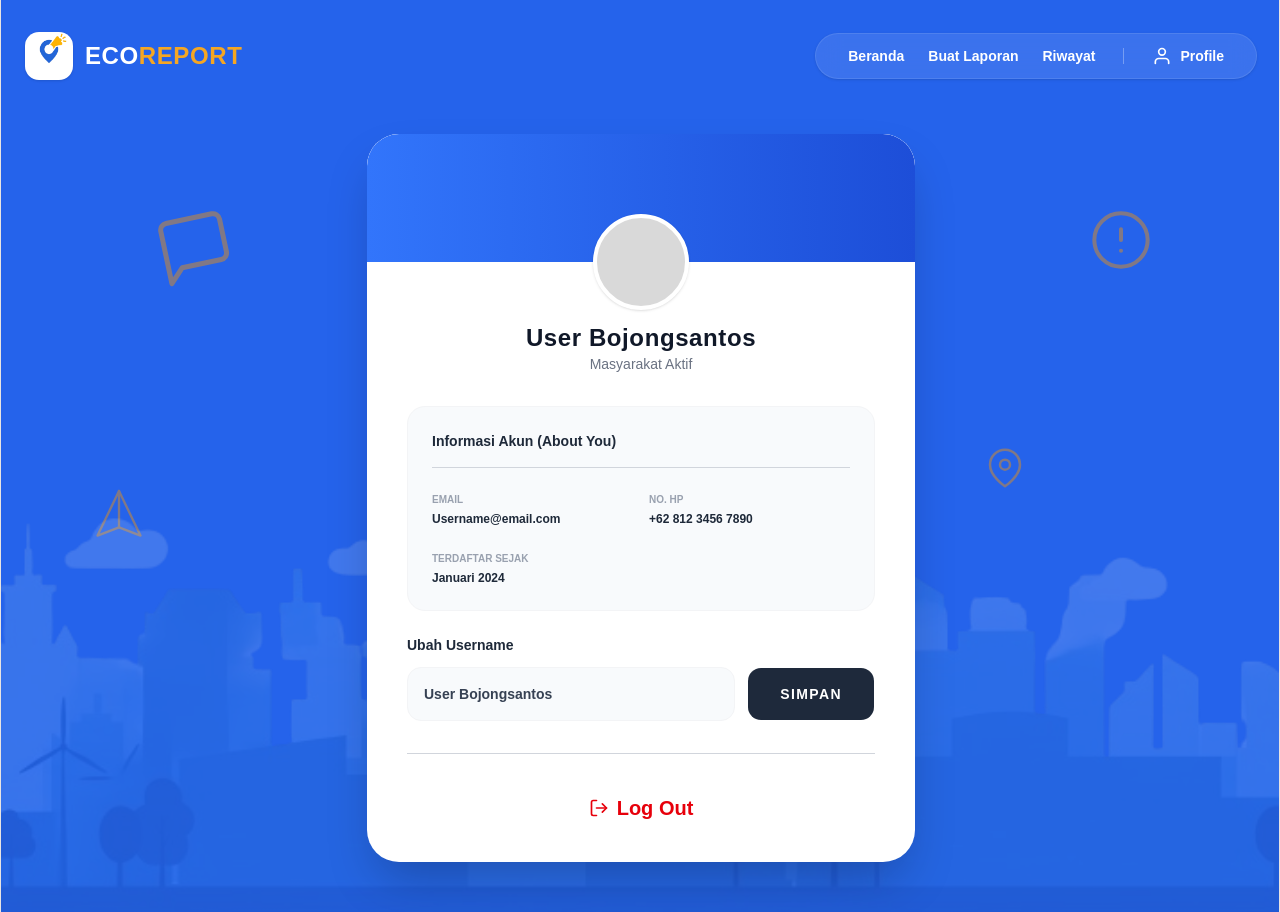
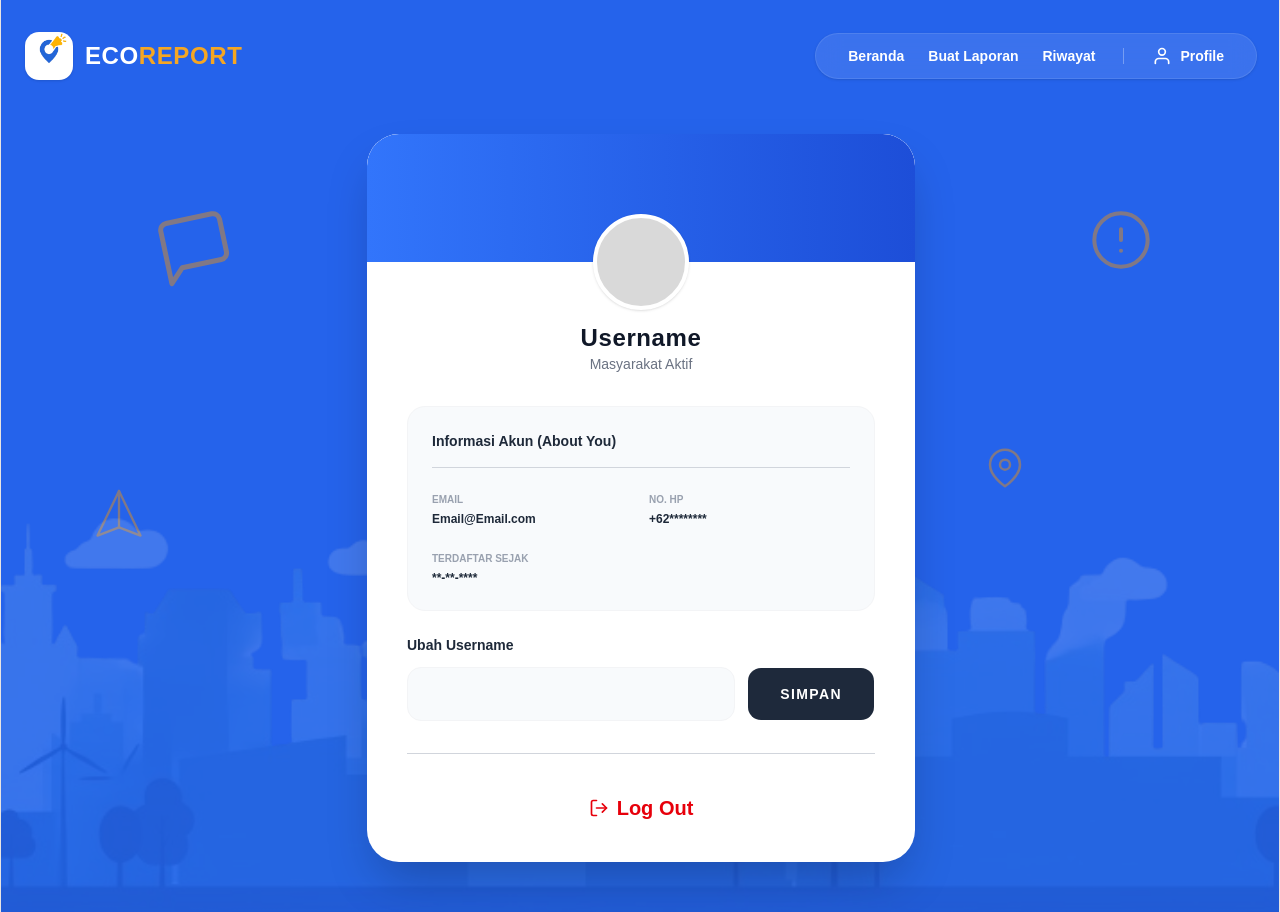
Before and after one commit to EiRuMF/EcoReport, a React (Vite) app: page /profil in a window 1280 px wide. Built offline with nearby package versions, Linux system fonts and the light colour scheme; no server answers.

Commit message:
konek question dan profile dengan BE, merapihkan halaman profile

```diff
--- a/src/pages/LandingPages/Question.jsx
+++ b/src/pages/LandingPages/Question.jsx
@@ -1,7 +1,53 @@
+import { useState } from "react";
 import React from "react";
 import { Button } from "@/components/ui/button";
 
 const Contact = () => {
+  // menampung form
+  const [formData, setFormData] = useState({
+    fullName: "",
+    email: "",
+    question: "",
+  });
+  // loading
+  const [isLoading, setIsLoading] = useState(false);
+  // perubahan mengetik
+  const handleChange = (e) => {
+    setFormData({
+      ...formData,
+      [e.target.name]: e.target.value,
+    });
+  };
+
+  // mengirim ke BE
+  const handleSubmit = async (e) => {
+    e.preventDefault();
+    setIsLoading(true);
+
+    try {
+      const response = await fetch("http://localhost:8000/api/question", {
+        method: "POST",
+        headers: {
+          "Content-Type": "application/json",
+        },
+        body: JSON.stringify(formData),
+      });
+
+      if (response.ok) {
+        alert("Pertanyaan berhasil dikirim!");
+        // reset form
+        setFormData({ fullName: "", email: "", question: "" });
+      } else {
+        alert("Gagal mengirim pertanyaan. Coba lagi.");
+      }
+    } catch (error) {
+      console.error("Error submitting form:", error);
+      alert("Terjadi kesalahan jaringan.");
+    } finally {
+      setIsLoading(false);
+    }
+  };
+
   return (
     <section className="relative w-full min-h-[80vh] flex flex-col items-center justify-center py-24 px-6 overflow-hidden">
       <div className="relative z-10 flex flex-col items-center w-full max-w-4xl mx-auto">
@@ -15,32 +61,54 @@ const Contact = () => {
           KAMI SIAP MEMBANTU <br /> SETIAP SAAT
         </h2>
 
-        <div className="bg-white w-full max-w-3xl rounded-[32px] p-8 md:p-12 shadow-2xl flex flex-col gap-6">
+        <form
+          onSubmit={handleSubmit}
+          className="bg-white w-full max-w-3xl rounded-[32px] p-8 md:p-12 shadow-2xl flex flex-col gap-6"
+        >
           {/* Nama */}
           <input
             type="text"
+            name="fullName"
+            value={formData.fullName}
+            onChange={handleChange}
             placeholder="Nama Anda"
+            required
+            minLength={3}
             className="w-full border-2 border-gray-100 rounded-xl px-5 py-4 text-sm md:text-base font-bold text-gray-700 placeholder-gray-400 focus:outline-none focus:border-blue-500 transition-colors font-sans"
           />
 
           <input
             type="email"
+            name="email"
+            value={formData.email}
+            onChange={handleChange}
             placeholder="Email Anda"
             className="w-full border-2 border-gray-100 rounded-xl px-5 py-4 text-sm md:text-base font-bold text-gray-700 placeholder-gray-400 focus:outline-none focus:border-blue-500 transition-colors font-sans"
           />
 
           {/* Pertanyaan */}
           <textarea
+            name="question"
+            value={formData.question}
+            onChange={handleChange}
             placeholder="Pertanyaan Anda"
             rows="5"
+            required
+            minLength={10}
             className="w-full border-2 border-gray-100 rounded-xl px-5 py-4 text-sm md:text-base font-bold text-gray-700 placeholder-gray-400 focus:outline-none focus:border-blue-500 transition-colors font-sans resize-none"
           ></textarea>
 
           {/* Tombol Kirim */}
-          <Button className="w-full bg-[#2563EB] hover:bg-blue-700 text-white font-bold py-7 rounded-xl text-lg transition-colors shadow-md mt-2 font-sans tracking-normal">
-            Kirim Pertanyaan
+          <Button
+            type="submit"
+            disabled={isLoading}
+            className={`w-full bg-[#2563EB] hover:bg-blue-700 text-white font-bold py-7 rounded-xl text-lg transition-colors shadow-md mt-2 font-sans tracking-normal ${
+              isLoading ? "bg-gray-400" : "bg-[#2563EB] hover:bg-blue-700"
+            }`}
+          >
+            {isLoading ? "Mengirim..." : "Kirim Pertanyaan"}
           </Button>
-        </div>
+        </form>
       </div>
     </section>
   );
--- /dev/null
+++ b/src/pages/Profile/AccountInfo.jsx
@@ -0,0 +1,28 @@
+import React from "react";
+
+const AccountInfo = ({ email, phone, joinedAt }) => {
+  return (
+    <div className="bg-[#F8FAFC] rounded-2xl p-6 border border-gray-100 w-full">
+      <h3 className="text-sm font-extrabold text-gray-800 mb-4">
+        Informasi Akun (About You)
+      </h3>
+      <hr className="border-gray-300 my-2 pb-2 pt-2" />
+      <div className="grid grid-cols-2 gap-y-6 gap-x-4">
+        <div className="flex flex-col items-start text-left">
+          <p className="text-[10px] text-gray-400 font-bold uppercase mb-1">Email</p>
+          <p className="text-xs font-bold text-gray-800">{email}</p>
+        </div>
+        <div className="flex flex-col items-start text-left">
+          <p className="text-[10px] text-gray-400 font-bold uppercase mb-1">No. HP</p>
+          <p className="text-xs font-bold text-gray-800">{phone}</p>
+        </div>
+        <div className="col-span-2 flex flex-col items-start text-left">
+          <p className="text-[10px] text-gray-400 font-bold uppercase mb-1">Terdaftar Sejak</p>
+          <p className="text-xs font-bold text-gray-800">{joinedAt}</p>
+        </div>
+      </div>
+    </div>
+  );
+};
+
+export default AccountInfo;
--- /dev/null
+++ b/src/pages/Profile/EditProfile.jsx
@@ -0,0 +1,31 @@
+import React from "react";
+import { Button } from "@/components/ui/button";
+
+const EditProfile = ({ editName, setEditName, handleUpdateProfile, isSaving, isLoading }) => {
+  return (
+    <div className="w-full text-left">
+      <h3 className="text-sm font-extrabold text-gray-800 mb-3">
+        Ubah Username
+      </h3>
+      <div className="flex gap-3">
+        <input
+          type="text"
+          value={editName}
+          onChange={(e) => setEditName(e.target.value)}
+          className="flex-1 bg-[#F8FAFC] border border-gray-100 rounded-xl px-4 py-4 text-sm font-bold text-gray-700 focus:outline-none focus:border-blue-500 transition-colors text-left"
+        />
+        <Button
+          onClick={handleUpdateProfile}
+          disabled={isSaving || isLoading}
+          className={`text-white font-bold py-6.5 px-8 rounded-xl text-sm transition-colors ${
+            isSaving ? "bg-gray-400" : "bg-[#1E293B] hover:bg-black"
+          }`}
+        >
+          {isSaving ? "Menyimpan..." : "Simpan"}
+        </Button>
+      </div>
+    </div>
+  );
+};
+
+export default EditProfile;
--- /dev/null
+++ b/src/pages/Profile/ProfileHeader.jsx
@@ -0,0 +1,18 @@
+import React from "react";
+
+const ProfileHeader = ({ fullName, isLoading }) => {
+  return (
+    <>
+      <div className="w-full h-32 bg-linear-to-r from-[#3275fb] to-[#1D4ED8] rounded-t-[32px]"></div>
+      <div className="relative w-24 h-24 bg-[#D9D9D9] rounded-full border-4 border-white -mt-12 mb-3 shadow-sm z-10"></div>
+      <h2 className="text-2xl font-black text-gray-900 tracking-wide text-center">
+        {isLoading ? "Memuat..." : fullName}
+      </h2>
+      <p className="text-gray-500 text-sm font-medium mb-8 text-center">
+        Masyarakat Aktif
+      </p>
+    </>
+  );
+};
+
+export default ProfileHeader;
--- a/src/pages/Profile/ProfilePage.jsx
+++ b/src/pages/Profile/ProfilePage.jsx
@@ -1,79 +1,134 @@
-import React from "react";
+import React, { useState, useEffect } from "react";
 import { FiLogOut } from "react-icons/fi";
 import Backgroundshort from "@/components/backgroundshort.jsx";
-import { Button } from "@/components/ui/button";
+import ProfileHeader from "./ProfileHeader";
+import AccountInfo from "./AccountInfo";
+import EditProfile from "./EditProfile";
 
 const ProfilePage = () => {
+  // data profil
+  const [profile, setProfile] = useState({
+    fullName: "Username",
+    email: "Email@Email.com",
+    phone: "+62********",
+    joinedAt: "**-**-****",
+  });
+
+  // input ubah data
+  const [editName, setEditName] = useState("");
+  const [isLoading, setIsLoading] = useState(true);
+  const [isSaving, setIsSaving] = useState(false);
+
+  // GET Profile
+  useEffect(() => {
+    const fetchProfile = async () => {
+      try {
+        const token = localStorage.getItem("token");
+        const response = await fetch("http://localhost:8000/api/profile", {
+          method: "GET",
+          headers: {
+            Authorization: `Bearer ${token}`,
+            "Content-Type": "application/json",
+          },
+        });
+
+        if (response.ok) {
+          const data = await response.json();
+          setProfile({
+            fullName: data.fullName || "User Tidak Diketahui",
+            email: data.email || "email@tidakditemukan.com",
+            phone: data.phone || "Tidak ada nomor",
+            joinedAt: data.createdAt
+              ? new Date(data.createdAt).toLocaleDateString("id-ID", {
+                  month: "long",
+                  year: "numeric",
+                })
+              : "Tidak diketahui",
+          });
+          setEditName(data.fullName || "");
+        } else {
+          console.error("Gagal mengambil data profil. Token mungkin kedaluwarsa.");
+        }
+      } catch (error) {
+        console.error("Error fetching profile:", error);
+      } finally {
+        setIsLoading(false);
+      }
+    };
+
+    fetchProfile();
+  }, []);
+
+  // PUT Profile
+  const handleUpdateProfile = async () => {
+    if (!editName.trim()) return alert("Username tidak boleh kosong!");
+
+    setIsSaving(true);
+    try {
+      const token = localStorage.getItem("token");
+      const response = await fetch("http://localhost:8000/api/profile", {
+        method: "PUT",
+        headers: {
+          Authorization: `Bearer ${token}`,
+          "Content-Type": "application/json",
+        },
+        body: JSON.stringify({
+          fullName: editName,
+        }),
+      });
+
+      if (response.ok) {
+        alert("Profil berhasil diperbarui!");
+        setProfile((prev) => ({ ...prev, fullName: editName }));
+      } else {
+        alert("Gagal memperbarui profil. Cek kembali koneksi atau format data.");
+      }
+    } catch (error) {
+      console.error("Error updating profile:", error);
+      alert("Terjadi kesalahan jaringan.");
+    } finally {
+      setIsSaving(false);
+    }
+  };
+
+  // Logout
+  const handleLogout = () => {
+    localStorage.removeItem("token");
+    window.location.href = "/login";
+  };
+
   return (
     <div className="relative min-h-screen w-full flex items-center justify-center pt-5 pb-12 px-6">
       <Backgroundshort />
 
       <div className="relative z-10 w-full max-w-137 bg-white rounded-[32px] shadow-2xl overflow-hidden flex flex-col items-center border-0">
-        <div className="w-full h-32 bg-linear-to-r from-[#3275fb] to-[#1D4ED8] rounded-t-[32px]"></div>
 
-        <div className="relative w-24 h-24 bg-[#D9D9D9] rounded-full border-4 border-white -mt-12 mb-3 shadow-sm z-10"></div>
-
-        <h2 className="text-2xl font-black text-gray-900 tracking-wide text-center">
-          User Bojongsantos
-        </h2>
-        <p className="text-gray-500 text-sm font-medium mb-8 text-center">
-          Masyarakat Aktif
-        </p>
+        {/* Header Profile */}
+        <ProfileHeader fullName={profile.fullName} isLoading={isLoading} />
 
         <div className="w-full px-8 md:px-10 pb-8 flex flex-col gap-6 text-left">
-          <div className="bg-[#F8FAFC] rounded-2xl p-6 border border-gray-100 w-full">
-            <h3 className="text-sm font-extrabold text-gray-800 mb-4">
-              Informasi Akun (About You)
-            </h3>
 
-            <hr className="border-gray-300 my-2 pb-2 pt-2" />
+          <AccountInfo
+            email={profile.email}
+            phone={profile.phone}
+            joinedAt={profile.joinedAt}
+          />
 
-            <div className="grid grid-cols-2 gap-y-6 gap-x-4">
-              <div className="flex flex-col items-start text-left">
-                <p className="text-[10px] text-gray-400 font-bold uppercase mb-1">
-                  Email
-                </p>
-                <p className="text-xs font-bold text-gray-800">
-                  Username@email.com
-                </p>
-              </div>
-              <div className="flex flex-col items-start text-left">
-                <p className="text-[10px] text-gray-400 font-bold uppercase mb-1">
-                  No. HP
-                </p>
-                <p className="text-xs font-bold text-gray-800">
-                  +62 812 3456 7890
-                </p>
-              </div>
-              <div className="col-span-2 flex flex-col items-start text-left">
-                <p className="text-[10px] text-gray-400 font-bold uppercase mb-1">
-                  Terdaftar Sejak
-                </p>
-                <p className="text-xs font-bold text-gray-800">Januari 2024</p>
-              </div>
-            </div>
-          </div>
-
-          <div className="w-full text-left">
-            <h3 className="text-sm font-extrabold text-gray-800 mb-3">
-              Ubah Username
-            </h3>
-            <div className="flex gap-3">
-              <input
-                type="text"
-                defaultValue="User Bojongsantos"
-                className="flex-1 bg-[#F8FAFC] border border-gray-100 rounded-xl px-4 py-4 text-sm font-bold text-gray-700 focus:outline-none focus:border-blue-500 transition-colors text-left"
-              />
-              <Button className="bg-[#1E293B] hover:bg-black text-white font-bold py-6.5 px-8 rounded-xl text-sm transition-colors">
-                Simpan
-              </Button>
-            </div>
-          </div>
+          <EditProfile
+            editName={editName}
+            setEditName={setEditName}
+            handleUpdateProfile={handleUpdateProfile}
+            isSaving={isSaving}
+            isLoading={isLoading}
+          />
 
           <hr className="border-gray-300 my-2" />
 
           {/* Tombol Logout */}
-          <button className="w-full flex items-center justify-center gap-2 text-red-600 font-bold text-xl hover:text-red-700 transition-colors py-2">
+          <button
+            onClick={handleLogout}
+            className="w-full flex items-center justify-center gap-2 text-red-600 font-bold text-xl hover:text-red-700 transition-colors py-2"
+          >
             <FiLogOut className="w-5 h-5" />
             Log Out
           </button>
```
